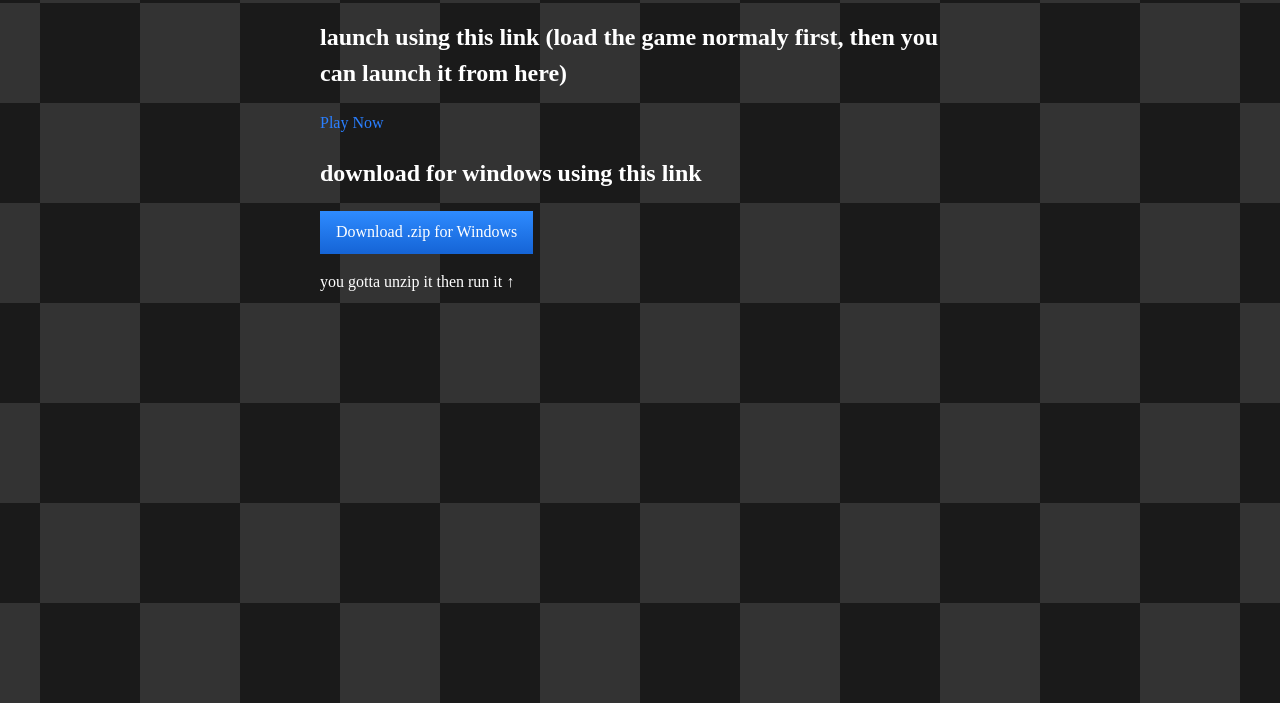
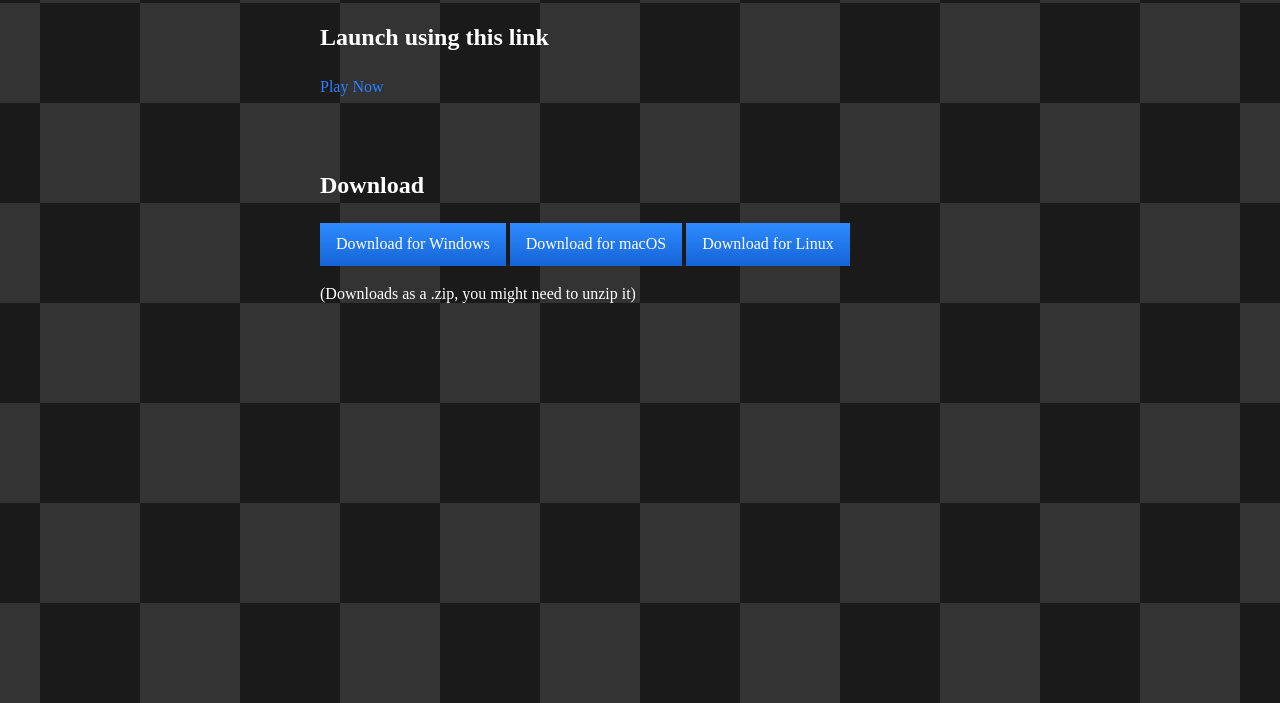
Before and after one commit to ClassicIsBetter/sillygame, a plain HTML site: page index.html in a window 1280 px wide. Shown: the part 97-800 px from the top of the page. Drawn offline with Linux system fonts and the light colour scheme; a web font is replaced by a local one.

Commit message:
Revise download section and headings in index.html
Updated headings and added download buttons for Windows, macOS, and Linux.

```diff
--- a/index.html
+++ b/index.html
@@ -3,20 +3,47 @@
 <html>
 <head>
   <title>SillyGame</title>
+  <link href="https://fonts.cdnfonts.com/css/minecraftia" rel="stylesheet">
   <link rel="stylesheet" href="style.css">
-  <link href="https://fonts.cdnfonts.com/css/minecraftia" rel="stylesheet">
 </head>
+
 <body>
   <div class="moving-grid"></div>
 
   <h1>SillyGame</h1>
 
-  <h2>launch using this link (load the game normaly first, then you can launch it from here)</h2>
+  <h2>Launch using this link</h2>
   <a href="sillygame://play">Play Now</a>
 
-  <h2>download for windows using this link</h2>
-  <a href="https://files.catbox.moe/lfhlmu.zip" download class="download-button" role="button">Download .zip for Windows</a>
+  <br><br><br>
 
-  <p>you gotta unzip it then run it ↑</p>
+  <h2>Download</h2>
+
+  <div class="download-buttons">
+    <a href="https://files.catbox.moe/lfhlmu.zip"
+       download
+       class="download-button"
+       role="button">
+      Download for Windows
+    </a>
+
+    <a href="https://files.catbox.moe/lfhlmu.zip"
+       class="download-button"
+       role="button"
+       aria-disabled="true"
+       tabindex="-1">
+      Download for macOS
+    </a>
+
+    <a href="https://files.catbox.moe/lfhlmu.zip"
+       class="download-button"
+       role="button"
+       aria-disabled="true"
+       tabindex="-1">
+      Download for Linux
+    </a>
+  </div>
+
+  <p>(Downloads as a .zip, you might need to unzip it)</p>
 </body>
 </html>
```
